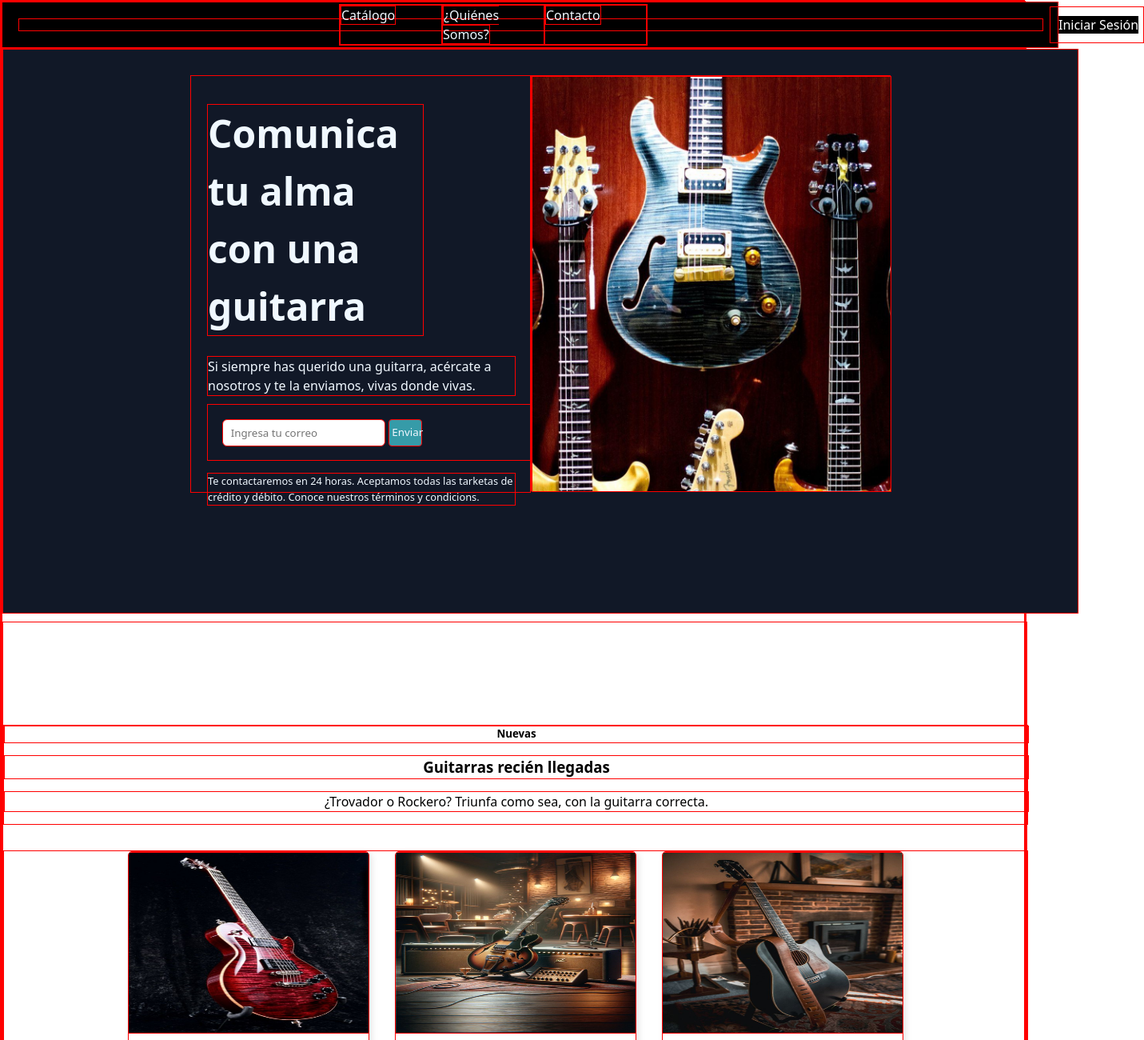
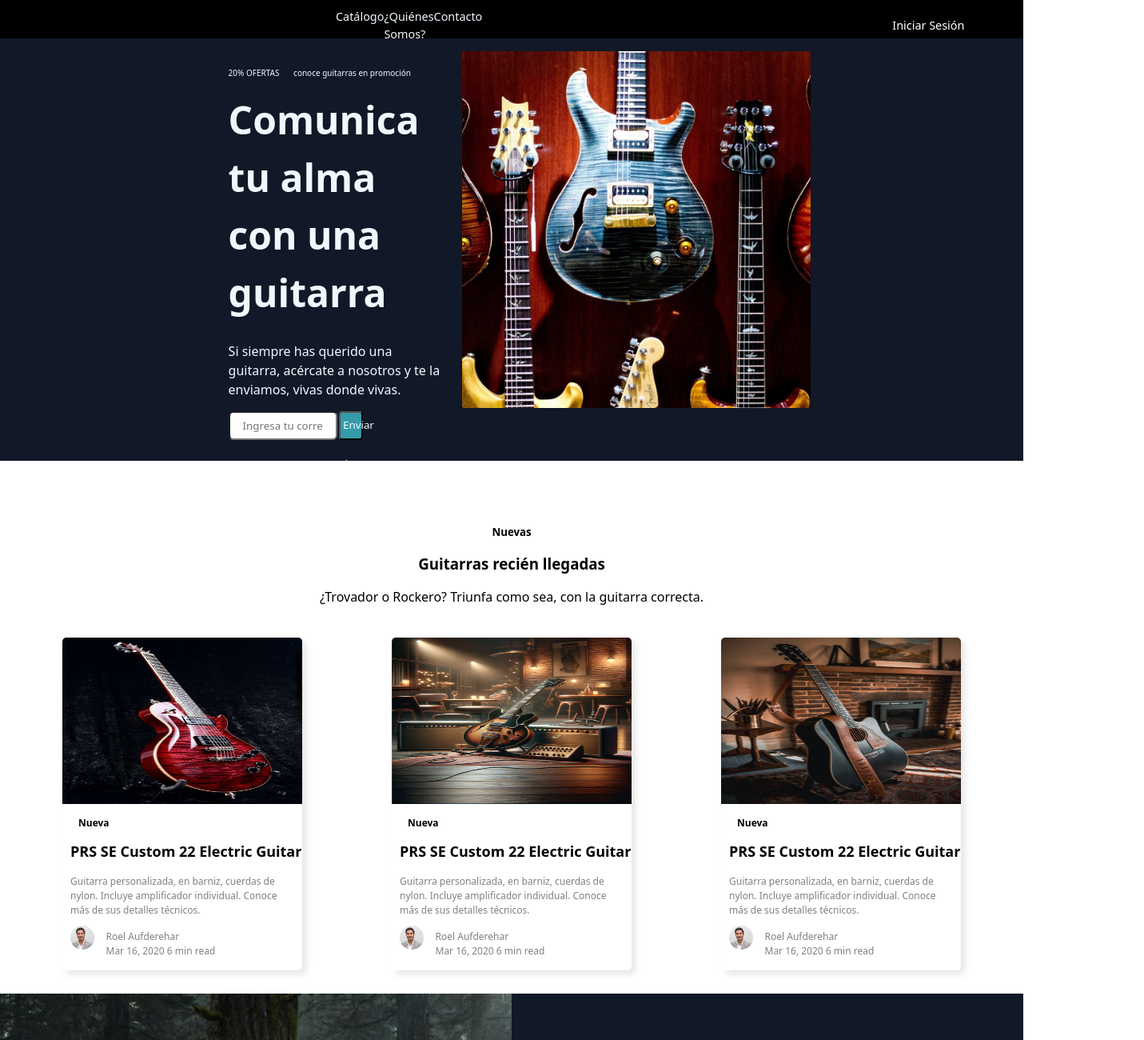
Before and after one commit to JD117parra/Landing-Page, a plain HTML site: page index.html in a window 1280 px wide. Shown: the top 1300 px of the page at 80% size, 1431 px wide, since content can reach past the window. Drawn offline with Linux system fonts and the light colour scheme.

Commit message:
big screen

```diff
--- a/index.html
+++ b/index.html
@@ -25,6 +25,7 @@
     <main>
         <div class="main-banner">
             <div class="banner-a">
+                <a style="font-size: 10px;" href="">20% OFERTAS  <span>conoce guitarras en promoción</span></a>
                 <h1>Comunica tu alma con una guitarra</h1>
                 <p style="font-size: 1rem;">
                     Si siempre has querido una guitarra, acércate a nosotros y te la enviamos, vivas donde vivas.
--- a/style.css
+++ b/style.css
@@ -7,7 +7,8 @@
     list-style: none;
     font-family: ui-sans-serif, system-ui, -apple-system, BlinkMacSystemFont, "Segoe UI", Roboto, "Helvetica Neue", Arial, "Noto Sans", sans-serif, "Apple Color Emoji", "Segoe UI Emoji", "Segoe UI Symbol", "Noto Color Emoji";
     line-height: 1.5;
-    border: 1px solid red;
+    /* border: 1px solid red;   */
+    box-sizing: border-box;
 }
 
 a {
@@ -19,11 +20,13 @@ a {
  header {
     display: flex;
     justify-content: space-between;
+    align-items: center;
     width: 100%;
-    height: 1rem;
+    height: 3rem;
     padding: 20px;
     background-color: black;
     color: white;
+    box-sizing: border-box;
 }
 
  nav {
@@ -33,25 +36,30 @@ a {
     gap: 3px;
     width: 100%;
     height: auto;
+    box-sizing: border-box;
 }
 
 nav .nav-items {
     display: flex;
     flex-direction: row;
     justify-content: space-evenly;
-    width: 30%;
-    margin: 0 0 0 25rem;
+    width: 20%;
+    margin: 1rem 0 0 25rem;
+    box-sizing: border-box;
 }
 
 .nav-items li {
   list-style: none;
-  width: 8rem;
+  width: auto;
+  font-size: 0.9rem;
 }
 
  .start-session  {
- margin: 0 30rem 0 500px;
+ margin: 1rem 30rem 0 500px;
  padding: 10px;
- width: 6rem;
+ width: 8rem;
+ text-align: center;
+ font-size: 0.9rem;
 }
 
 .start-session a {
@@ -61,36 +69,38 @@ nav .nav-items {
     white-space: nowrap;
 }
 
-
 /* MAIN BANNER------------------------------------------*/
 
 .main-banner {
-  height: 40rem;
+  height: 33rem;
   width: 100%;
   overflow: hidden;
-  padding: 32px 0 56px;
   background-color: rgba(17, 24, 39);
   display: flex;
-  padding: 2rem;
   display: flex;
   justify-content: center;
+  padding: 1rem;
 }
 
 
 .banner-a {
   color: aliceblue;
-  width: 30%;
-  height: 75%;
+  width: 25%;
+  height: 90%;
   display: flex;
   flex-direction: column;
   align-items: flex-start;
   padding: 20px;
 }
 
+.banner-a span {
+  margin-left: 15px;
+}
+
 .banner-a h1 {
   font-weight: 900;
   font-size: 3rem;
-  width: 70%;
+  width: 100%;
 }
 
 .banner-a h1,
@@ -102,7 +112,8 @@ nav .nav-items {
 
 .email-input {
   display: flex;
-  padding: 10px;
+  padding: 0;
+  margin: 0;
 }
 
 .banner-a input {
@@ -110,8 +121,8 @@ nav .nav-items {
   width: 50%;
   border-radius: 6px;
   height: 2rem;
-  margin: 2% 1% 2% 2%;
-  padding: 0 0 0 10px;
+  margin: 2% 1% 2% 0%;
+  padding: 1rem;
 }
 
 .banner-a button {
@@ -131,7 +142,7 @@ nav .nav-items {
 
 .banner-b {
   width: 35%;
-  height: 81%;
+  height: 90%;
 }
 
 .banner-b img {
@@ -144,16 +155,16 @@ nav .nav-items {
 /* CARDS -------------------------------------------------*/
 
 .cards-container {
-    margin: 10px 0 10px 0;
-    height: 50rem;
+    margin: 0 0 10px 0;
+    height: 36rem;
     justify-content: center;
     align-items: center;
 }
 
 .cards-text {
   text-align: center;
-  margin-top: 8rem;
-  margin-bottom: 0;
+  margin-top: 5rem;
+  margin-bottom: 2rem;
 }
 
 .cards {
@@ -162,7 +173,7 @@ nav .nav-items {
     flex-wrap: wrap;
     align-items: center;
     margin: 2rem 0;
-    gap: 2rem;
+    gap: 7rem;
     height: 30rem;
 }
 
@@ -174,12 +185,12 @@ nav .nav-items {
     display: flex;
     flex-direction: column;
     align-items: center;
-    height: 450px;
+    height: 26rem;
     width: 300px;
     overflow: hidden;
     border-radius: 5px;
     margin-bottom: 50px;
-    box-shadow: 3px 3px 8px rgba(0, 0, 0, 0.1);
+    box-shadow: 5px 5px 8px rgba(0.1, 0.1, 0.1, 0.1);
   }
 
   .cards div img {
@@ -248,6 +259,7 @@ nav .nav-items {
   width: 100%;
   top: 0;
   background-color: rgba(17, 24, 39, 1);
+  box-sizing: border-box;
 }
 
 .contact-container {
```
